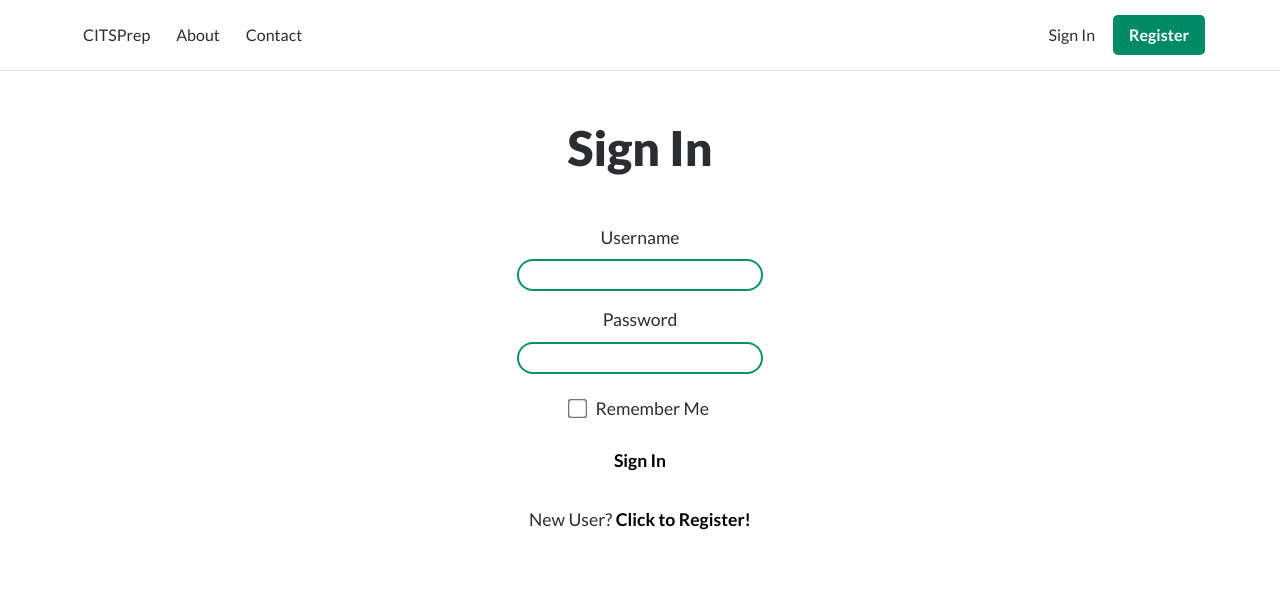
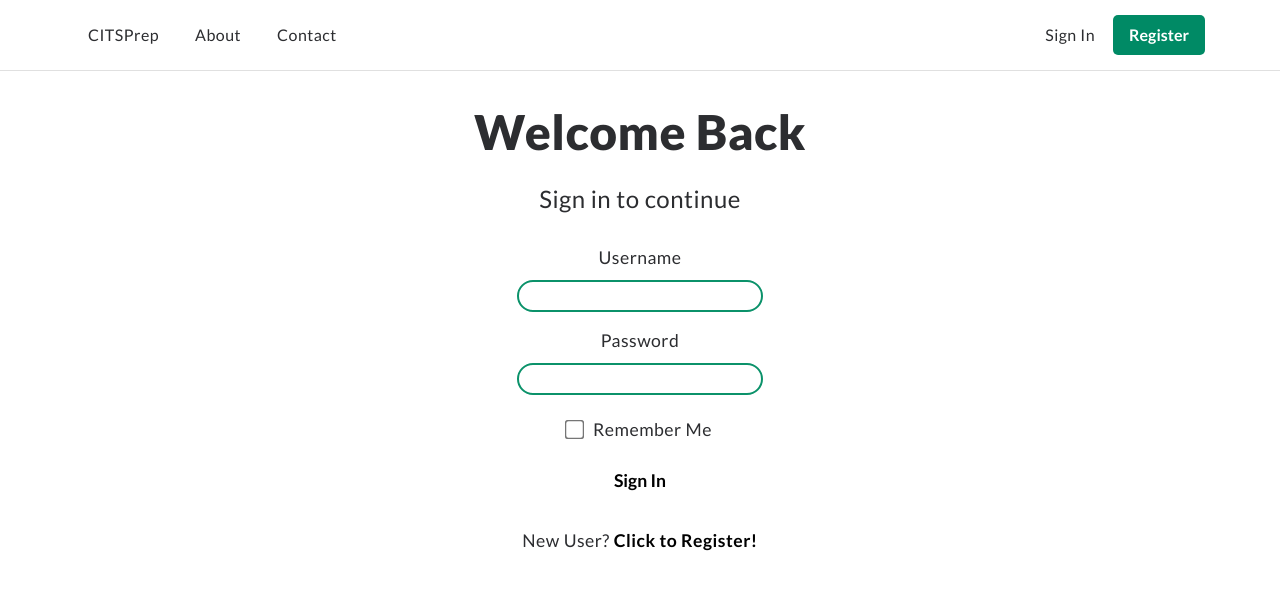
Before and after one commit to brucehow/examinaid, a Flask app: page /login in a window 1280 px wide. Shown: the top 590 px of the page. Run offline with Flask 2, Linux system fonts and the light colour scheme; some libraries are stand-ins or nearby versions.

Commit message:
Conflict changes updated

```diff
--- a/app/static/css/forms.css
+++ b/app/static/css/forms.css
@@ -2,10 +2,6 @@
 form {
   margin-top: 2rem;
   text-align: center;
-}
-
-h1.form-header {
-  margin: 3rem 0 3rem;
 }
 
 #username, #email, #password, #repeat_password {
--- a/app/static/css/header.css
+++ b/app/static/css/header.css
@@ -9,10 +9,6 @@ header {
   background-color: white;
   border-bottom: 1px solid #e0e0e0;
   padding: 15px; /* Navbar static size */
-}
-
-.navbar-nav > li {
-  padding: 0 5px;
 }
 
 .nav-item {
@@ -27,7 +23,7 @@ header a {
 
 header a:hover {
   text-decoration: none;
-  color: grey;
+  color: #3a3b3f;
 }
 
 .nav-bar li {
@@ -36,3 +32,11 @@ header a:hover {
   font-size: 1em;
   margin: 1%;
 }
+
+.mr-auto > li { /* Right side nav */
+  padding: 0 10px;
+}
+
+.ml-auto > li { /* Left side nav */
+  padding: 0 5px;
+}
--- a/app/static/css/main.css
+++ b/app/static/css/main.css
@@ -5,6 +5,7 @@ body {
   color: #2c2d30;
   font-family: 'Lato', sans-serif;
   font-size: 1.1rem;
+  letter-spacing: 0.03rem;
 }
 
 /* Sections */
@@ -39,11 +40,15 @@ div.divider {
   margin: 5rem;
 }
 
+div.center {
+  text-align: center;
+}
+
 /* Headings */
 h1 {
   font-weight: 900;
   font-size: 3rem;
-  margin-bottom: 1rem;
+  margin-bottom: 1.5rem;
 }
 
 h2 {
@@ -56,6 +61,12 @@ h3 {
   font-weight: 900;
   font-size: 1.5rem;
   margin-bottom: 1rem;
+}
+
+h4 {
+  font-weight: 400;
+  font-size: 1.5rem;
+  margin-bottom: 2rem;
 }
 
 .sub-heading {
--- a/app/templates/index.html
+++ b/app/templates/index.html
@@ -86,7 +86,7 @@
               <img class="img-md float-anim" src="../static/resources/learn.svg" alt="">
             </div>
             <div class="col-sm-6">
-              <h2>Learn from previous tests</h2>
+              <h2>Learn from your mistakes</h2>
               <p>Work through practise questions in a system which builds on your strengths and weaknesses, tailoring each individual test to the topics which you prefer to focus on the most. Review tests you've previously taken to understand your weak points.</p>
             </div>
           </div>
--- a/app/templates/login.html
+++ b/app/templates/login.html
@@ -3,7 +3,8 @@
 {% block content %}
   <link rel="stylesheet" href="../static/css/forms.css">
   <form action="" method="post" novalidate>
-    <h1 class="form-header">Sign In</h1>
+    <h1>Welcome Back</h1>
+    <h4>Sign in to continue</h4>
     {{ loginForm.hidden_tag() }}
     <p>
       {{ loginForm.username.label }}<br>
--- a/app/templates/register.html
+++ b/app/templates/register.html
@@ -4,6 +4,7 @@
   <link rel="stylesheet" href="../static/css/forms.css">
   <form action="" method="post">
     <h1>Create an account</h1>
+    <h4>Enter your details below</h4>
     {{ form.hidden_tag() }}
     <p>
       {{ form.username.label }}<br>
```
Also changed, not shown: app/static/resources/contact.svg.
